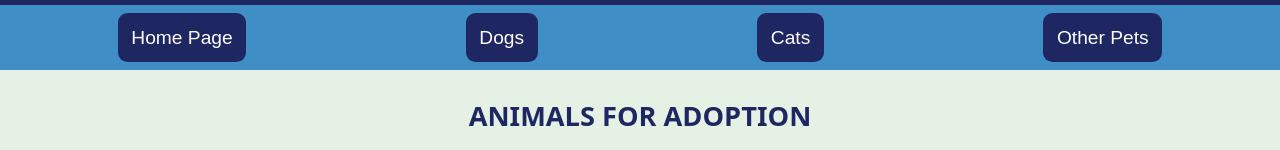
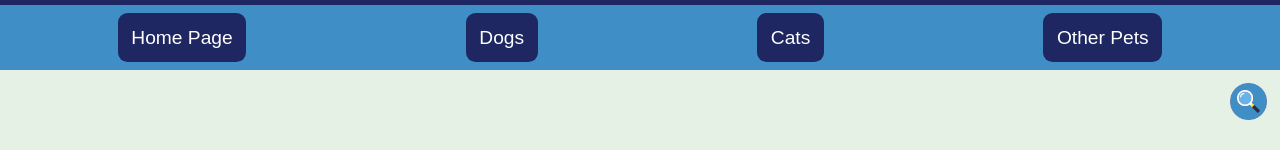
Before and after one commit to Ksfraan/Pawsitive-Homes, a React (Vite) app in the folder Pawsitive-Homes/: page /other-animals in a window 1280 px wide. Shown: the part 138-288 px from the top of the page. Built offline with nearby package versions, Linux system fonts and the light colour scheme; no server answers.

Commit message:
added search bar

```diff
--- a/Pawsitive-Homes/src/components/Navbar.jsx
+++ b/Pawsitive-Homes/src/components/Navbar.jsx
@@ -1,6 +1,5 @@
 import '../styles/Navbar.css';
 import ButtonWithLink from './ButtonWithLink';
-import hamburguer from '../assets/hamburguer.png'
 
 function Navbar() {
     return (
--- a/Pawsitive-Homes/src/pages/AnimalList.jsx
+++ b/Pawsitive-Homes/src/pages/AnimalList.jsx
@@ -1,13 +1,14 @@
 import PropTypes from 'prop-types';
 import { Link } from 'react-router-dom';
 import ButtonWithLink from '../components/ButtonWithLink';
-import { useContext } from 'react';
+import { useContext, useState } from 'react';
 import PlusSign from '../assets/plus-sign.png';
 import TouchSymbol from '../assets/touch-screen-symbol.png';
 import { AnimalListContext } from '../context/AnimalListContext';
 import { ViewportSizeContext } from '../context/ViewportSizeContext';
 import { animalAgeConverter } from '../utils/AnimalAgeConverter';
 import '../styles/AnimalList.css';
+import searchIcon from '../assets/search.png';
 
 const AnimalList = ({ animalSpecies }) => {
     const { animals } = useContext(AnimalListContext);
@@ -24,9 +25,19 @@
         }
     });
 
+    const [search, setSearch] = useState('searchOff');
+
     return (
         <>
             <div className='animals-list'>
+                <div className='search'>
+                    <input type="text" placeholder='search for animals'
+                    style={search === 'searchOff' ? {display: 'none'} : {display: 'block'}} />
+                    <img src={searchIcon} alt="Search"
+                    onClick={search === 'searchOff' ?
+                    () => { setSearch('searchOn') } :
+                    () => { setSearch('searchOff') }}/>
+                </div>
                 <center>
                     <h1>Animals for adoption</h1>
                 </center>
--- a/Pawsitive-Homes/src/styles/AnimalList.css
+++ b/Pawsitive-Homes/src/styles/AnimalList.css
@@ -91,5 +91,24 @@
     width: 100%;
 }
 
+.search {
+    display: flex;
+    justify-content: end;
+    padding-top: 1%;
+    margin-right: 1%;
+}
+
+.search img {
+    height: 2.3rem;
+}
+
+.search input {
+    width: 100%;
+    max-width: 300px;
+    height: 2rem;
+    border-radius: 9px;
+    margin-right: 1%
+}
+
 @media screen and (min-width: 768px) and (max-width: 1024px) {
 }
```
Also changed, not shown: Pawsitive-Homes/src/assets/hamburguer.png (deleted), Pawsitive-Homes/src/assets/search.png (added).
